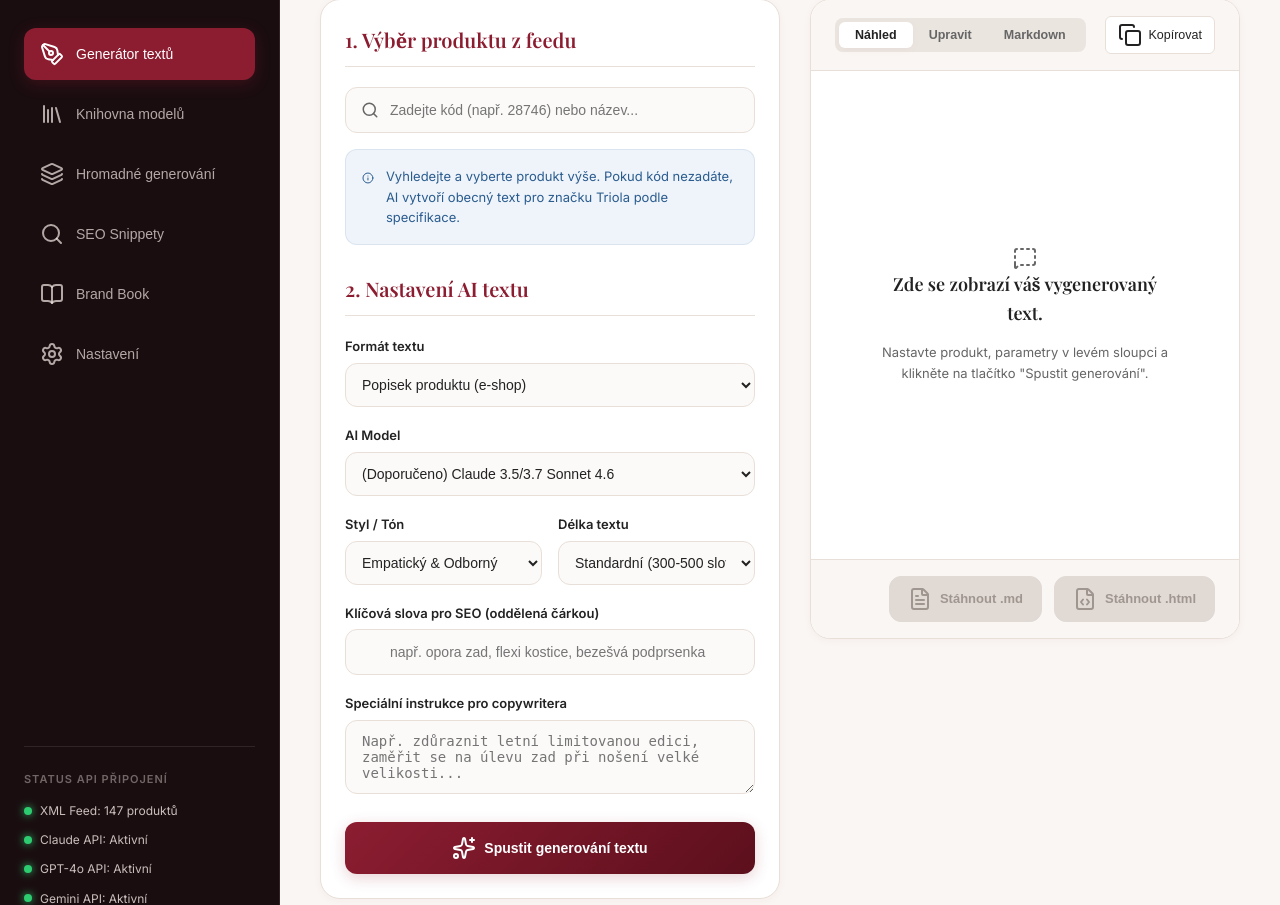
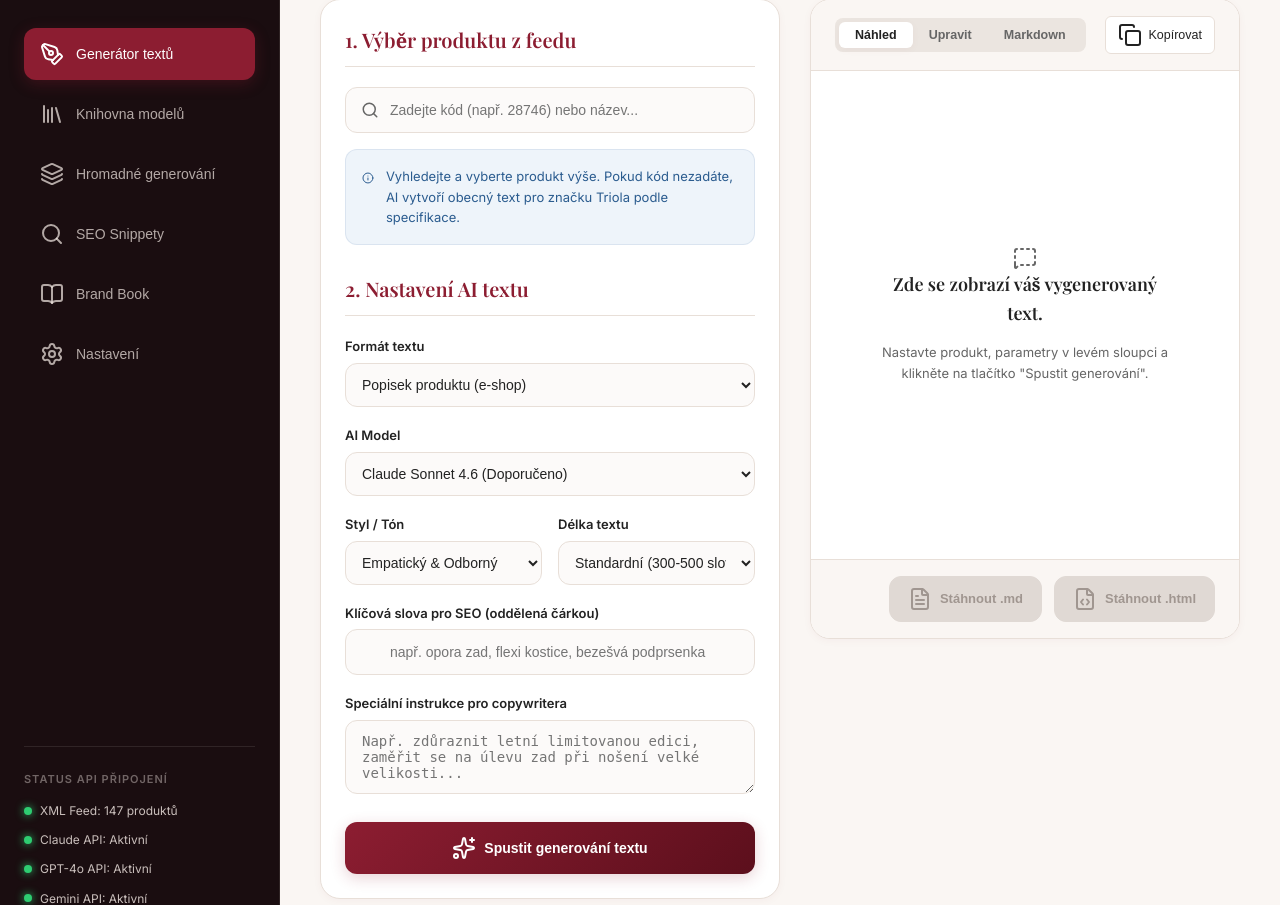
Before and after one commit to LubosHuml/triola-copywriter, a Flask app: page / in a window 1280 px wide. Shown: the part 135-1040 px from the top of the page. Run offline with Flask 3, Linux system fonts and the light colour scheme; some libraries are stand-ins or nearby versions; some web fonts are replaced.

Commit message:
change: rename Claude Sonnet dropdown labels to Claude Sonnet 4.6 and set as default selected

```diff
--- a/templates/index.html
+++ b/templates/index.html
@@ -164,7 +164,7 @@
                             <div class="form-group">
                                 <label for="model-select">AI Model</label>
                                 <select id="model-select">
-                                    <option value="claude-sonnet-4-6" selected>(Doporučeno) Claude 3.5/3.7 Sonnet 4.6</option>
+                                    <option value="claude-sonnet-4-6" selected>Claude Sonnet 4.6 (Doporučeno)</option>
                                     <option value="claude-opus-4-8">Claude Opus 4.8 (Nejvyšší kvalita)</option>
                                     <option value="gpt-4o">OpenAI GPT-4o (Rychlý & čtivý)</option>
                                     <option value="gemini-2.5-pro">Google Gemini 2.5 Pro (Pokročilý)</option>
@@ -348,7 +348,7 @@
                             <div class="form-group" style="flex: 1; min-width: 200px;">
                                 <label for="batch-model-select">Model AI</label>
                                 <select id="batch-model-select">
-                                    <option value="claude-sonnet-4-6">Claude 3.5 Sonnet (Doporučeno)</option>
+                                    <option value="claude-sonnet-4-6" selected>Claude Sonnet 4.6 (Doporučeno)</option>
                                     <option value="gpt-4o">GPT-4o (Rychlý)</option>
                                     <option value="gemini-2.5-pro">Gemini 2.5 Pro</option>
                                 </select>
@@ -469,7 +469,7 @@
                                     <div class="form-group">
                                         <label for="seo-model">AI Model</label>
                                         <select id="seo-model">
-                                            <option value="claude-sonnet-4-6" selected>Claude 3.5 Sonnet</option>
+                                            <option value="claude-sonnet-4-6" selected>Claude Sonnet 4.6 (Doporučeno)</option>
                                             <option value="gpt-4o">GPT-4o</option>
                                             <option value="gemini-2.5-pro">Gemini 2.5 Pro</option>
                                         </select>
@@ -611,7 +611,7 @@
                                 <div class="form-group" style="flex: 1; min-width: 200px;">
                                     <label for="seo-batch-model-select">Model AI</label>
                                     <select id="seo-batch-model-select">
-                                        <option value="claude-sonnet-4-6">Claude 3.5 Sonnet (Doporučeno)</option>
+                                        <option value="claude-sonnet-4-6" selected>Claude Sonnet 4.6 (Doporučeno)</option>
                                         <option value="gpt-4o">GPT-4o (Rychlý)</option>
                                         <option value="gemini-2.5-pro">Gemini 2.5 Pro</option>
                                     </select>
```
